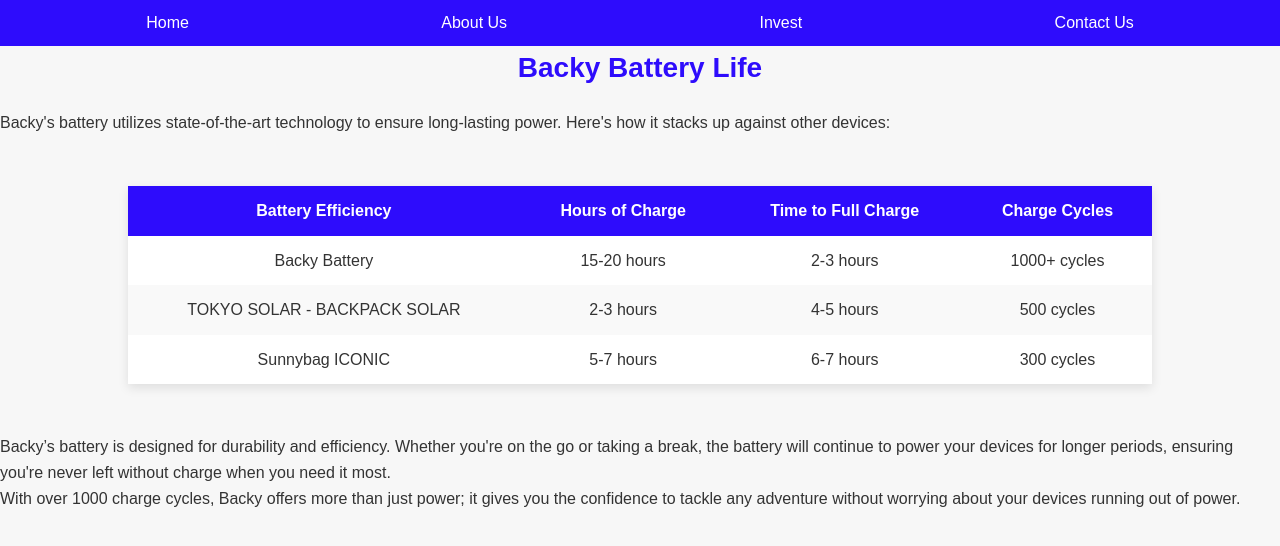
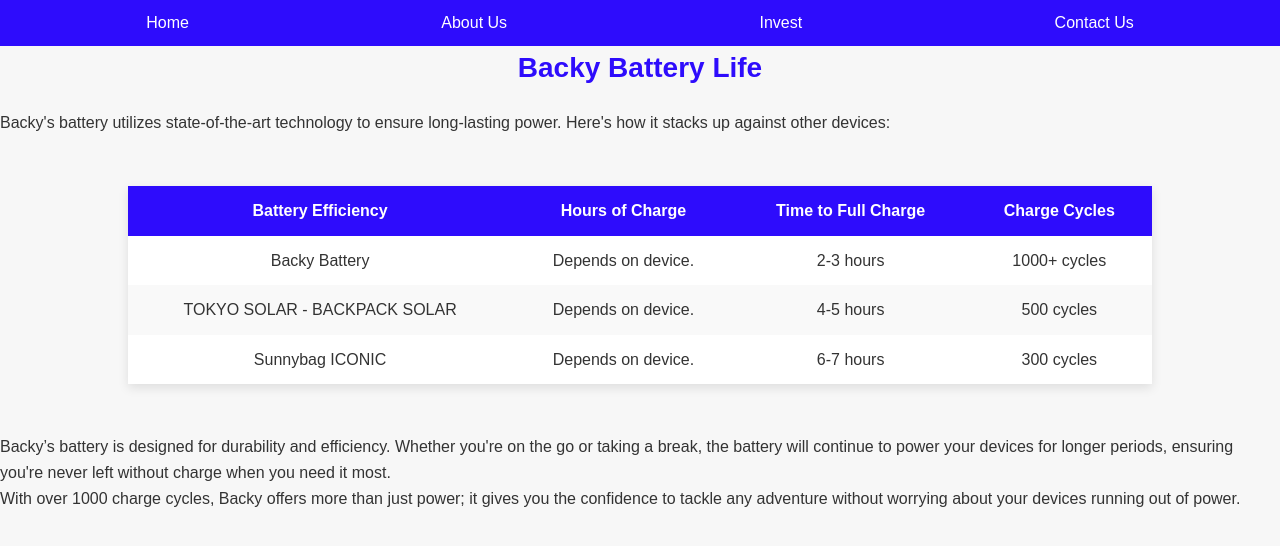
Before and after one commit to Moodgy/Backy, a plain HTML site: page battery-life.html in a window 1280 px wide. Drawn offline with Linux system fonts and the light colour scheme.

Commit message:
Update battery-life.html

```diff
--- a/battery-life.html
+++ b/battery-life.html
@@ -36,19 +36,19 @@
             <tbody>
                 <tr>
                     <td>Backy Battery</td>
-                    <td>15-20 hours</td>
+                    <td>Depends on device.</td>
                     <td>2-3 hours</td>
                     <td>1000+ cycles</td>
                 </tr>
                 <tr>
                     <td>TOKYO SOLAR - BACKPACK SOLAR</td>
-                    <td>2-3 hours</td>
+                    <td>Depends on device.</td>
                     <td>4-5 hours</td>
                     <td>500 cycles</td>
                 </tr>
                 <tr>
                     <td>Sunnybag ICONIC</td>
-                    <td>5-7 hours</td>
+                    <td>Depends on device.</td>
                     <td>6-7 hours</td>
                     <td>300 cycles</td>
                 </tr>
```
